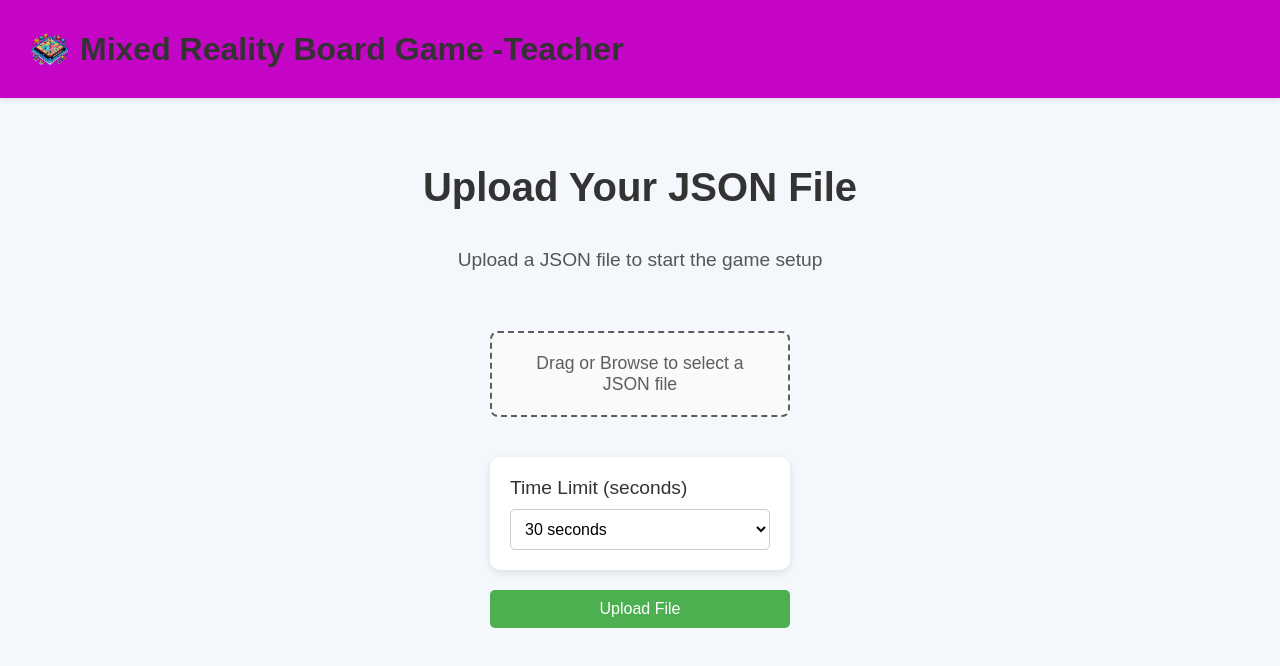
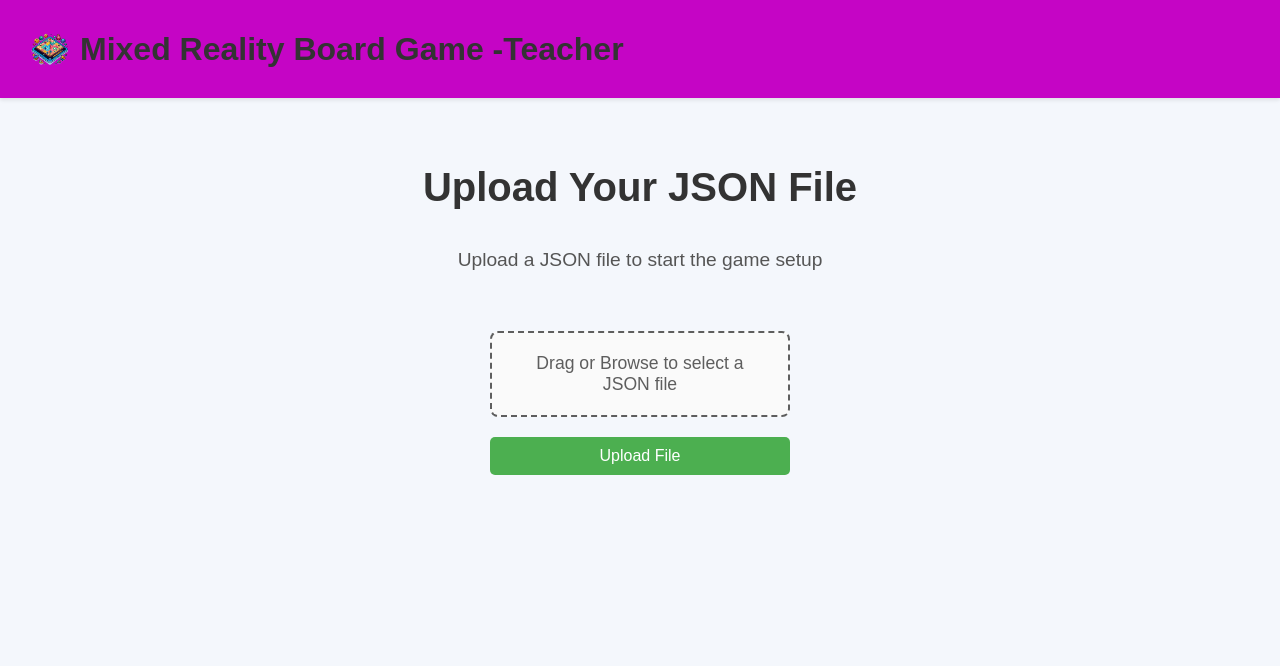
Before and after one commit to jackmok33/teacher-ui, a React (Vite) app: page /upload-json in a window 1280 px wide. Shown: the top 666 px of the page. Built offline with nearby package versions, Linux system fonts and the light colour scheme.

Commit message:
Remove time limit selection from GenerateQuestionPage and UploadQuizQuestionPage

```diff
--- a/src/pages/GenerateQuestionPage.jsx
+++ b/src/pages/GenerateQuestionPage.jsx
@@ -7,7 +7,6 @@ function GenerateQuestionPage() {
     const [age, setAge] = useState("7-9");
     const [questionCount, setQuestionCount] = useState(10);
     const [topic, setTopic] = useState("History");
-    const [timeLimit, setTimeLimit] = useState("30");
     const [quizQuestions, setQuizQuestions] = useState([]);
     const [isLoading, setIsLoading] = useState(false);
     const navigate = useNavigate();
@@ -122,22 +121,6 @@ function GenerateQuestionPage() {
                     </select>
                 </div>
 
-                {/* Time Limit Selection */}
-                <div className="setting-item">
-                    <label htmlFor="timeLimit">Time Limit (seconds)</label>
-                    <select
-                        id="timeLimit"
-                        value={timeLimit}
-                        onChange={(e) => setTimeLimit(e.target.value)}
-                        className="setting-dropdown"
-                    >
-                        <option value="30">30 seconds</option>
-                        <option value="60">60 seconds</option>
-                        <option value="90">90 seconds</option>
-                        <option value="120">120 seconds</option>
-                    </select>
-                </div>
-
                 {/* Generate Button */}
                 <button type="submit" className="apply-button">
                     {isLoading ? "Generating..." : "Generate Quiz Questions"}
--- a/src/pages/UploadQuizQuestionPage.jsx
+++ b/src/pages/UploadQuizQuestionPage.jsx
@@ -5,7 +5,6 @@ import { apiFetch } from "../api.js";
 
 function UploadQuizQuestionPage() {
     const [file, setFile] = useState(null);
-    const [timeLimit, setTimeLimit] = useState("30");
     const [isUploading, setIsUploading] = useState(false);
     const navigate = useNavigate();
 
@@ -76,22 +75,6 @@ function UploadQuizQuestionPage() {
                     </label>
                 </div>
 
-                {/* Time Limit Selection */}
-                <div className="setting-item">
-                    <label htmlFor="timeLimit">Time Limit (seconds)</label>
-                    <select
-                        id="timeLimit"
-                        value={timeLimit}
-                        onChange={(e) => setTimeLimit(e.target.value)}
-                        className="time-limit-dropdown"
-                    >
-                        <option value="30">30 seconds</option>
-                        <option value="60">60 seconds</option>
-                        <option value="90">90 seconds</option>
-                        <option value="120">120 seconds</option>
-                    </select>
-                </div>
-
                 <button type="submit" className="upload-button" disabled={isUploading}>
                     {isUploading ? "Uploading..." : "Upload File"}
                 </button>
--- a/src/styles/UploadQuizQuestionPage.css
+++ b/src/styles/UploadQuizQuestionPage.css
@@ -103,19 +103,3 @@ p {
     margin-top: 20px;
     text-align: left;
 }
-
-.time-limit-dropdown {
-    width: 100%;
-    padding: 10px;
-    font-size: 1rem;
-    border: 1px solid #ccc;
-    border-radius: 5px;
-    background-color: #fff;
-    cursor: pointer;
-}
-
-.time-limit-dropdown:focus {
-    outline: none;
-    border-color: #4caf50;
-    box-shadow: 0 0 5px rgba(76, 175, 80, 0.4);
-}
```
Also changed, not shown: src/pages/SettingsPage.jsx (added).
